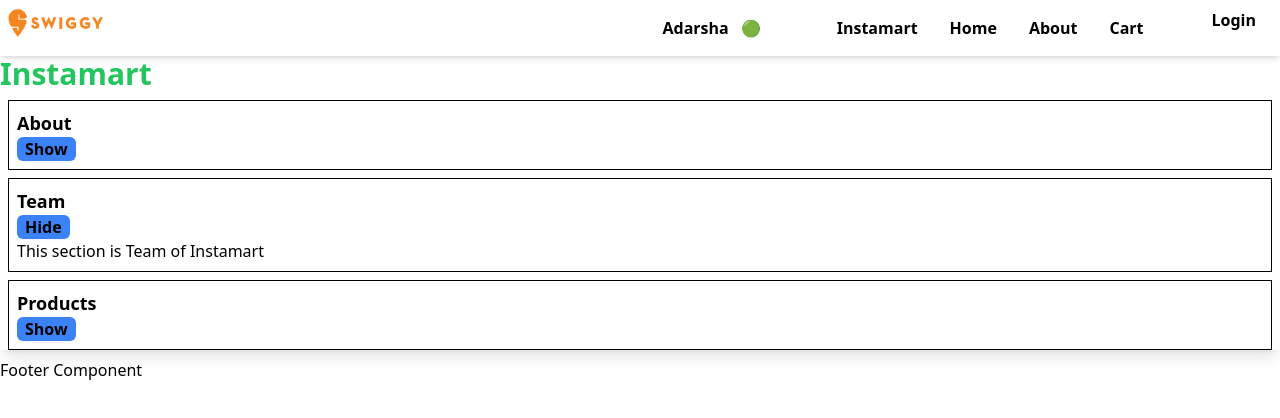
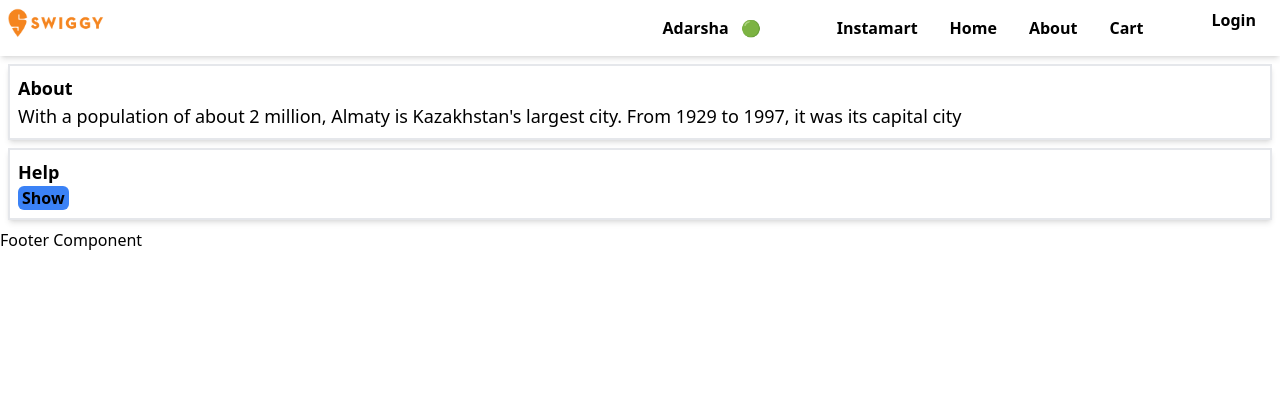
Before and after one commit to Adarsha-React/FoodOrderApp, a React (Vite) app: page /instamart in a window 1280 px wide. Shown: the top 418 px of the page. Built offline with nearby package versions, Linux system fonts and the light colour scheme.

Commit message:
Lifting the state up (child->parent) - Instamart

```diff
--- a/src/components/Instamart.js
+++ b/src/components/Instamart.js
@@ -1,57 +1,43 @@
 import { useState } from "react";
 
-const Section = ({ title, description, isVisible, setIsVisible }) => {
-  //const [isVisible, setIsVisible] = useState(false);
-
+const Section = ({ title, description, isVisible, onShow }) => {
+  console.log(onShow, isVisible);
   return (
-    <div className="border border-black m-2 p-2">
-      <h2 className="font-bold text-lg">{title}</h2>
+    <div className="shadow-md m-2 p-2 border border-2">
+      <h1 className="text-lg font-bold">{title}</h1>
       {isVisible ? (
-        <button
-          onClick={() => setIsVisible(false)}
-          className="font-bold bg-blue-500 shadow-sm rounded-md px-2 "
-        >
-          Hide
-        </button>
+        <h1 className="text-lg">{description}</h1>
       ) : (
         <button
-          onClick={() => setIsVisible(true)}
-          className="font-bold bg-blue-500 shadow-sm rounded-md px-2"
+          className="bg-blue-500 rounded-md px-1 font-bold"
+          onClick={onShow}
         >
           Show
         </button>
       )}
-
-      {isVisible && <p>{description}</p>}
     </div>
   );
 };
 
 const Instamart = () => {
-  const [visibleSection, setVisibleSection] = useState("team");
-
+  const [isVisible, setIsVisible] = useState("about");
   return (
-    <div className="shadow-lg">
-      <h2 className="font-bold text-3xl text-green-500 ">Instamart</h2>
+    <div>
       <Section
         title={"About"}
-        description={"This section is about Instamart"}
-        isVisible={visibleSection === "about"}
-        setIsVisible={() => setVisibleSection("about")}
+        description={
+          "With a population of about 2 million, Almaty is Kazakhstan's largest city. From 1929 to 1997, it was its capital city"
+        }
+        isVisible={isVisible === "about"}
+        onShow={() => setIsVisible("about")}
       />
       <Section
-        title={"Team"}
-        description={"This section is Team of Instamart"}
-        isVisible={visibleSection === "team"}
-        setIsVisible={() => setVisibleSection("team")}
-      />
-      <Section
-        title={"Products"}
+        title={"Help"}
         description={
-          "This section is for products which are available in Instamart"
+          "With a population of about 2 million, Almaty is Kazakhstan's largest city. From 1929 to 1997, it was its capital city"
         }
-        isVisible={visibleSection === "products"}
-        setIsVisible={() => setVisibleSection("products")}
+        isVisible={isVisible === "help"}
+        onShow={() => setIsVisible("help")}
       />
     </div>
   );
```
Also changed, not shown: src/utils/store.js (added).
